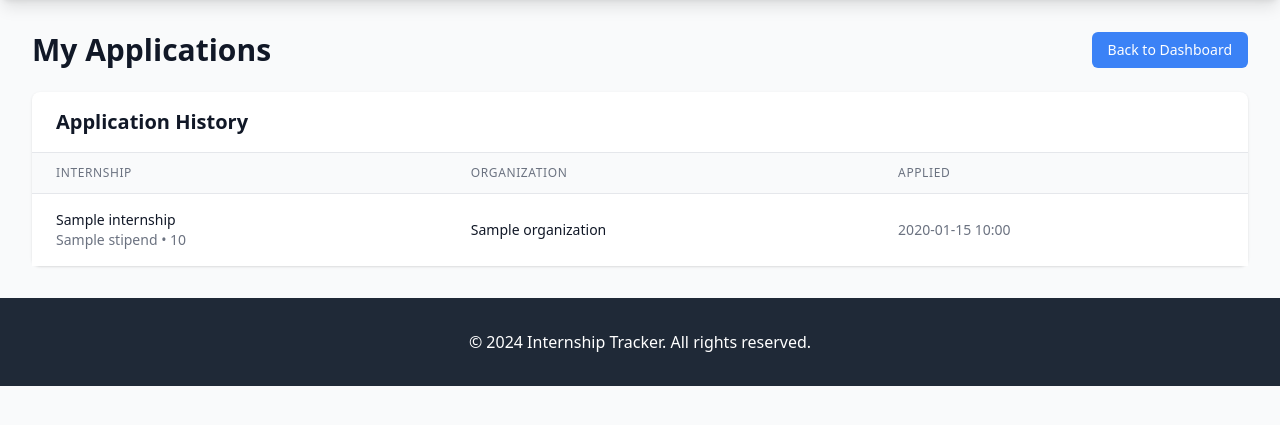
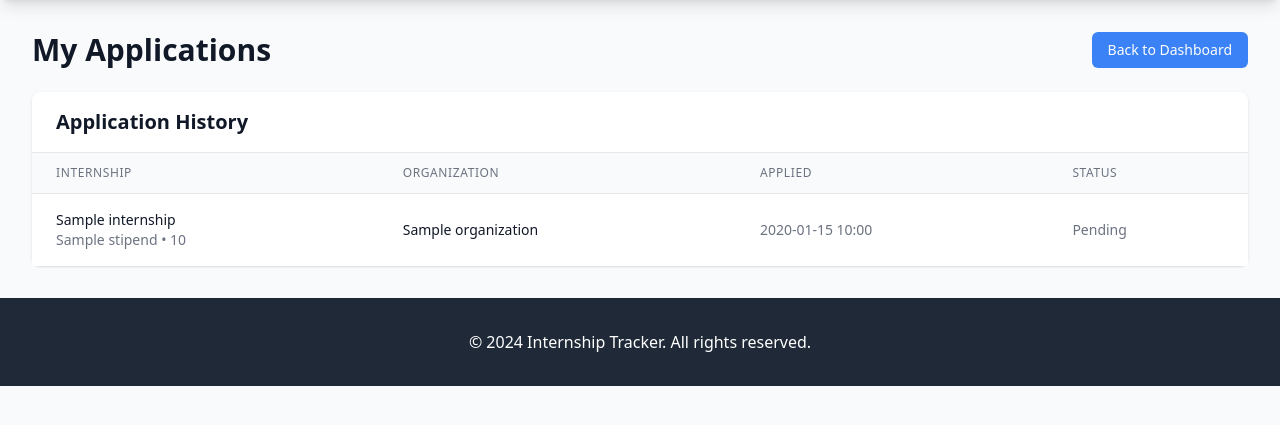
Before and after one commit to Make-Skilled/Internship-Tracker-with-Resume-Upload, a Flask app: template templates/student_applications.html in a window 1280 px wide. Shown: the part 64-489 px from the top of the page. Run offline with Flask 3, Linux system fonts and the light colour scheme; the template is opened without the code that fills it: most values are stand-ins (such as "Sample title", 1, 10 or a date in 2020); parts of the project's set-up code (start-up, migrations or seed data) failed here and were passed over; some libraries are stand-ins or nearby versions.

Commit message:
Update student_applications.html

```diff
--- a/templates/student_applications.html
+++ b/templates/student_applications.html
@@ -24,6 +24,7 @@
                             <th class="px-6 py-3 text-left text-xs font-medium text-gray-500 uppercase tracking-wider">Internship</th>
                             <th class="px-6 py-3 text-left text-xs font-medium text-gray-500 uppercase tracking-wider">Organization</th>
                             <th class="px-6 py-3 text-left text-xs font-medium text-gray-500 uppercase tracking-wider">Applied</th>
+                            <th class="px-6 py-3 text-left text-xs font-medium text-gray-500 uppercase tracking-wider">Status</th>
                         </tr>
                     </thead>
                     <tbody class="bg-white divide-y divide-gray-200">
@@ -40,6 +41,9 @@
                             </td>
                             <td class="px-6 py-4 whitespace-nowrap text-sm text-gray-500">
                                 {{ application.applied_at.strftime('%Y-%m-%d %H:%M') }}
+                            </td>
+                            <td class="px-6 py-4 whitespace-nowrap text-sm text-gray-500">
+                                {{ application.status|capitalize }}
                             </td>
                         </tr>
                         {% endfor %}
```
